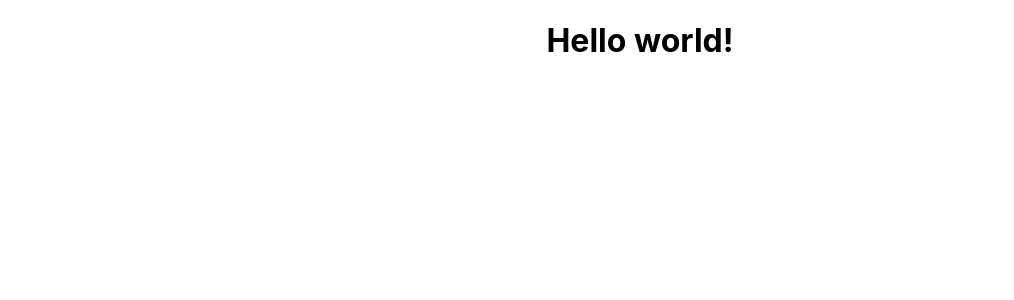
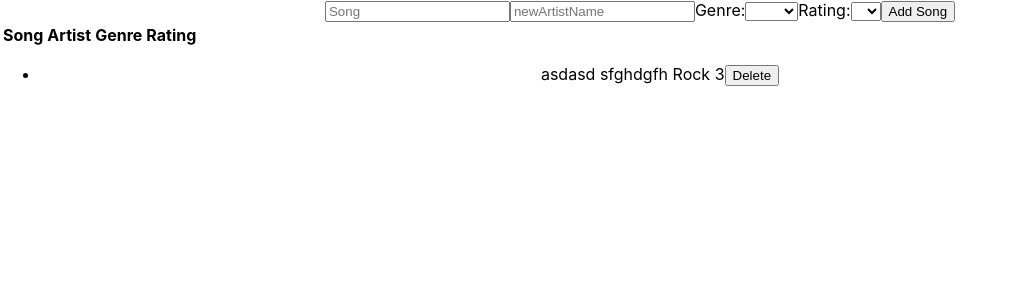
Before and after one commit to gregorvwk/Gregor_Waaker-react-lil-playlist, a React (Create React App) app: page / in a window 1280 px wide. Shown: the top 300 px of the page, without its empty margins (0-1014 px from the left). Built offline with nearby package versions, Linux system fonts and the light colour scheme.

Commit message:
Input and delete are working

```diff
--- a/src/App.js
+++ b/src/App.js
@@ -1,9 +1,10 @@
 import './App.css';
+import SongOverview from "./Components/SongOverview"
 
 function App() {
   return (
     <div className="App">
-      <h1>Hello world!</h1>
+      <SongOverview />
     </div>
   );
 }
--- /dev/null
+++ b/src/Components/SongForm.js
@@ -0,0 +1,74 @@
+import React, { Component } from "react"
+
+class SongForm extends Component {
+    constructor(props){
+        super(props)
+        this.state = {
+            newSongName: "",
+            newArtistName: "",
+            newGenre: "",
+            newRating: ""
+        }
+        this.handleChange = this.handleChange.bind(this)
+        this.handleClick = this.handleClick.bind(this)
+    }
+
+    handleChange(event){
+        const {value, name} = event.target
+        this.setState({ [name]: value})
+    }
+    handleClick(event){
+        event.preventDefault()
+        console.log("click")
+        const newSongItem = {songName: this.state.newSongName, songArtist: this.state.newArtistName,
+                            songGenre: this.state.newGenre, songRating: this.state.newRating}
+        this.props.addSong(newSongItem)
+        this.setState({newSongName: "", newArtistName: "", newGenre: "", newRating: ""})
+    }
+
+
+    render(){
+    return(
+        <div>
+            <form>
+                <input
+                    type="text"
+                    placeholder="Song"
+                    name="newSongName"
+                    value={this.state.newSongName}
+                    onChange={this.handleChange}
+                    >
+                </input>
+                <input
+                    type="text"
+                    placeholder="newArtistName"
+                    name="newArtistName"
+                    value={this.state.newArtistName}
+                    onChange={this.handleChange}
+                    >
+                </input>
+                <label htmlFor="Genre">Genre:</label>
+                <select id="Genre" name="newGenre" size="1" onChange={this.handleChange} value={this.state.newGenre} multiple={false}>
+                    <option value=""></option>
+                    <option value="Rock">Rock</option>
+                    <option value="Pop">Pop</option>
+                    <option value="Jazz">Jazz</option>
+                </select>
+                <label htmlFor="Rating">Rating:</label>
+                <select id="Rating" name="newRating" size="1" onChange={this.handleChange} value={this.state.newRating} multiple={false}>
+                    <option value=""></option>
+                    <option value="1">1</option>
+                    <option value="2">2</option>
+                    <option value="3">3</option>
+                    <option value="4">4</option>
+                    <option value="5">5</option>
+                </select>
+                <button
+                    onClick={this.handleClick}
+                >Add Song</button>
+            </form>
+        </div>
+    )
+}
+}
+export default SongForm
--- /dev/null
+++ b/src/Components/SongItem.js
@@ -0,0 +1,17 @@
+import React from "react"
+
+function SongItem(props){
+    console.log(props)
+    return(
+            <li
+                className="SongItem"
+                name={props.songs.songName}
+                id={props.songs.songId}
+            >
+                {props.songs.songName} {props.songs.songArtist} {props.songs.songGenre} {props.songs.songRating}
+                <button onClick={() => props.handleClick(props.songs.songId)}>Delete</button>
+            </li>
+    )
+}
+
+export default SongItem
--- /dev/null
+++ b/src/Components/SongList.js
@@ -0,0 +1,17 @@
+import React from "react"
+import SongItem from "./SongItem"
+
+function SongList(props) {
+    console.log(props)
+    const handleDeleteClick = props.handleClick
+    const songList = props.songs
+    const songsseperate = songList.map(element => <SongItem songs={element}
+        key={element.songId} handleClick={handleDeleteClick}/>)
+    return(
+        <ul>
+            {songsseperate}
+        </ul>
+    )
+}
+
+export default SongList
--- /dev/null
+++ b/src/Components/SongOverview.js
@@ -0,0 +1,52 @@
+import React, { Component } from "react"
+import SongForm from "./SongForm"
+import SongList from "./SongList"
+
+class SongOverview extends Component {
+
+    constructor() {
+      super()
+      this.state =
+      {
+        songsList: [
+            {songName: "asdasd", songArtist: "sfghdgfh", songGenre: "Rock", songRating: "3", songId: 1}
+        ],
+        itemId: 2
+      }
+      this.addSong = this.addSong.bind(this)
+      this.handleDelete = this.handleDelete.bind(this)
+    }
+
+    addSong = (song) => {
+        this.setState(prevState => {prevState.itemId++})
+        console.log(this.state.itemId)
+        const addSong = {...song, songId: this.state.itemId}
+        this.setState(prevState => {
+            const newSongList = [...prevState.songsList, addSong]
+            return {songsList: newSongList}
+        })
+    }
+    handleDelete(songItemId){
+        let newSongList = this.state.songsList.filter(item => item.songId !== songItemId)
+        this.setState({songsList: newSongList})
+    }
+
+    render() {
+      return (
+        <div>
+            <SongForm addSong={this.addSong} />
+                <table >
+                    <tr className="song-header">
+                        <th className="song-row__item">Song</th>
+                        <th className="song-row__item">Artist</th>
+                        <th className="song-row__item">Genre</th>
+                        <th className="song-row__item">Rating</th>
+                    </tr>
+                </table>
+            <SongList songs={this.state.songsList} handleClick={this.handleDelete}/>
+        </div>
+      );
+    }
+  }
+
+  export default SongOverview;
```
